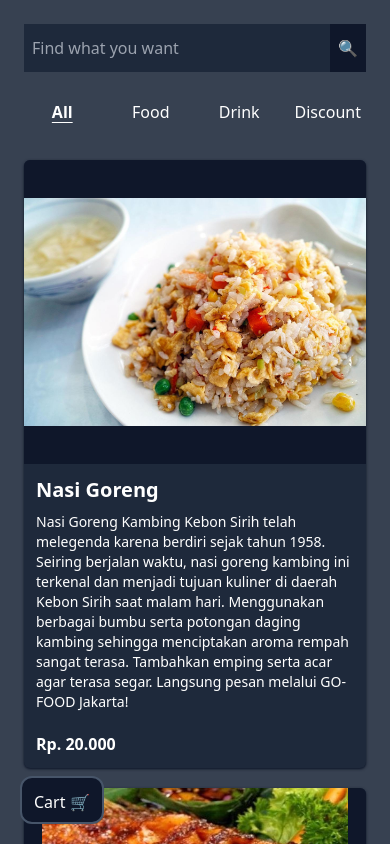
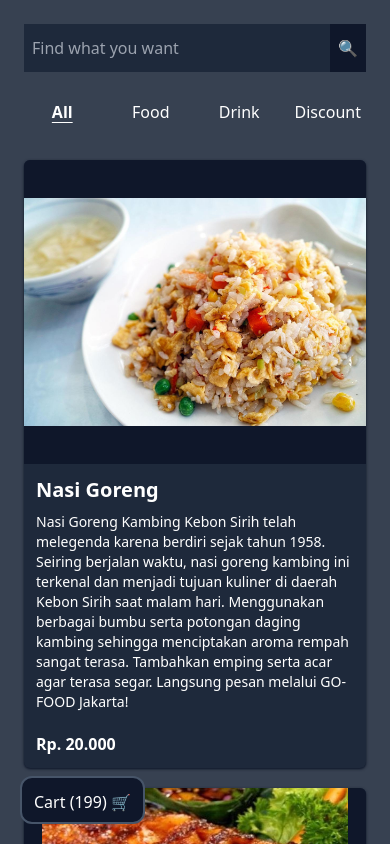
Before and after one commit to ElbiGans04/cyber, a Next.js app: page / in a window 390 px wide. Built offline with nearby package versions, Linux system fonts and the light colour scheme.

Commit message:
feat: menambahkan fitur remove item pada cart

```diff
--- a/pages/index.tsx
+++ b/pages/index.tsx
@@ -14,8 +14,8 @@ import {
   closeModal,
   openModal,
   TypeCart,
-  addItem,
-  preparedAddItem
+  removeItem,
+  preparedAddItem,
 } from "../src/features/cart/cartReducer";
 import { TypeDispatch } from "../src/store";
 
@@ -42,7 +42,7 @@ export default function Home() {
         onClick={() => dispatch(openModal())}
         className="absolute h-12 p-3 border-2 border-slate-600 bottom-5 rounded-xl left-5 bg-slate-900 md:hidden"
       >
-        Cart 🛒
+        Cart (199) 🛒
       </button>
     </div>
   );
@@ -248,6 +248,14 @@ function Cart() {
                 </div>
                 <p>Qty 0</p>
               </div>
+              <div className="flex items-center w-full mt-3">
+                <button
+                  onClick={() => dispatch(removeItem({ id: tunggal["id"] }))}
+                  className="w-full p-1 rounded bg-slate-800 lg:p-2"
+                >
+                  Remove
+                </button>
+              </div>
             </div>
           );
         })}
```
